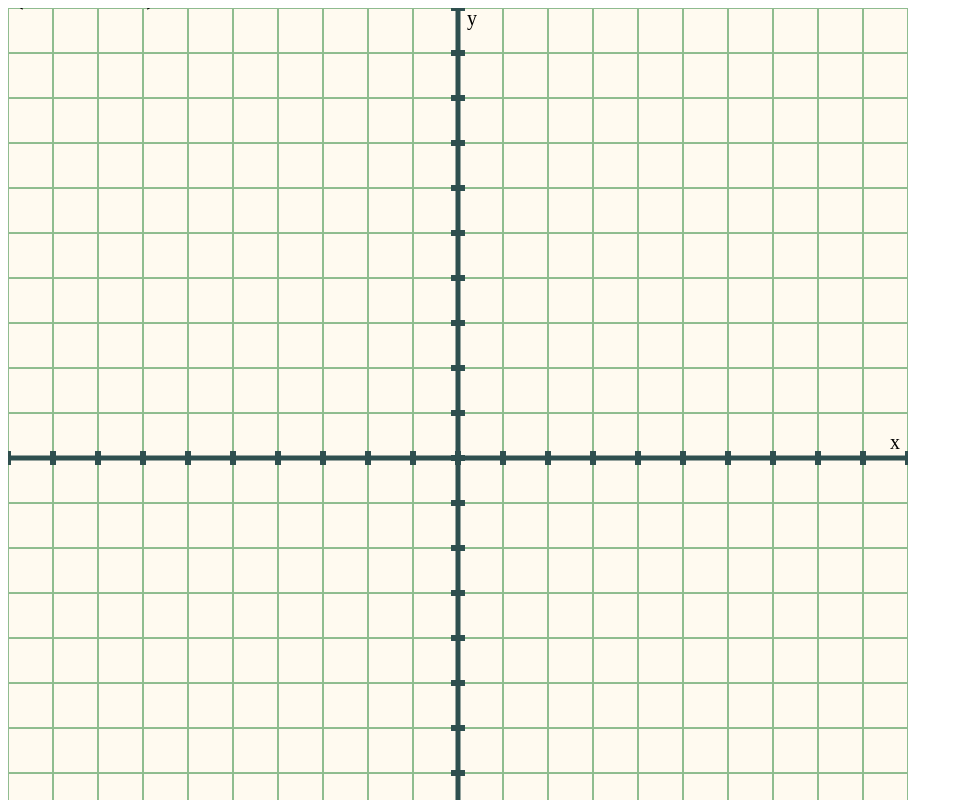
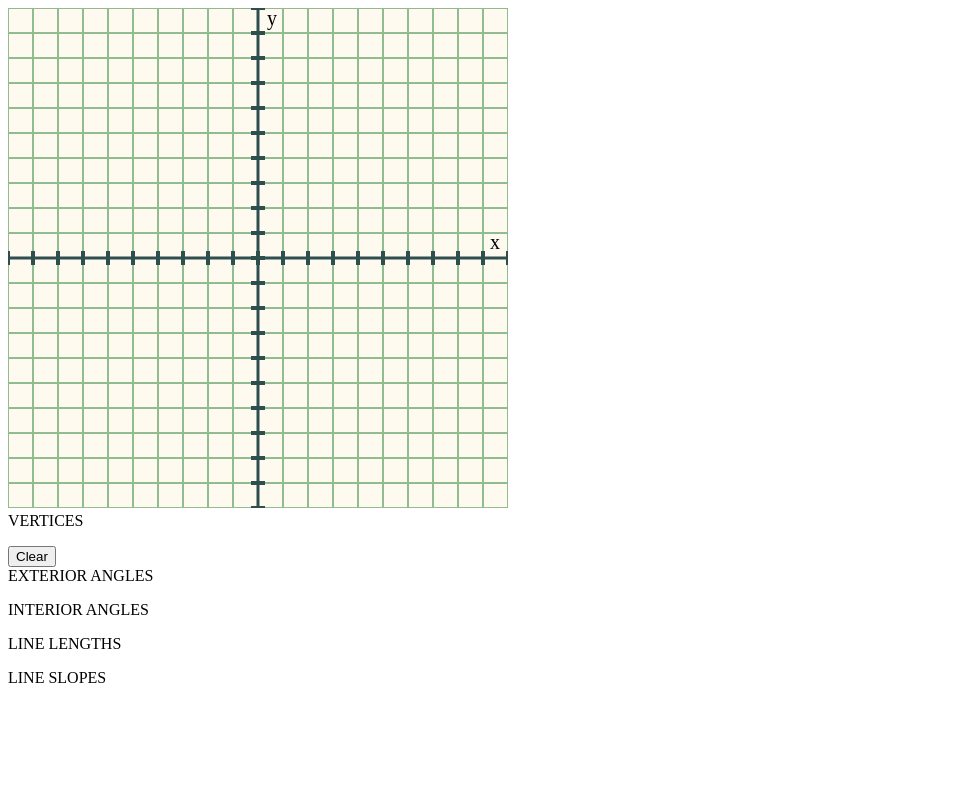
Before and after one commit to NotLiu/Schwarz-Christoffel, a React app in the folder frontend/: page / in a window 1280 px wide. Shown: the top 800 px of the page, without its empty margins (0-963 px from the left). Built offline with nearby package versions, Linux system fonts and the light colour scheme; the HTML template or start-up script is replaced by a standard one.

Commit message:
translated vertex plotting

```diff
--- a/frontend/src/App.js
+++ b/frontend/src/App.js
@@ -25,10 +25,11 @@ class App extends React.Component {
       lineSlopes: [],
       polygon: false,
       mouseCoords: [0, 0],
+      planePlotVertices: [],
     };
 
-    this.canvasWidth = 900;
-    this.canvasHeight = 900;
+    this.canvasWidth = 500;
+    this.canvasHeight = 500;
     this.gridHeight =
       this.canvasHeight /
       (Math.abs(this.state.gridSize[3]) + Math.abs(this.state.gridSize[2]));
@@ -58,6 +59,9 @@ class App extends React.Component {
     this.customRoundX = this.customRoundX.bind(this);
     this.customRoundY = this.customRoundY.bind(this);
     this.mouseClicked = this.mouseClicked.bind(this);
+    this.vertexPlotConversionX = this.vertexPlotConversionX.bind(this);
+    this.vertexPlotConversionY = this.vertexPlotConversionY.bind(this);
+    this.plotVertices = this.plotVertices.bind(this);
   }
 
   // Sketch = (p) => {
@@ -435,11 +439,11 @@ class App extends React.Component {
   }
 
   vertexPlotConversionX(vertex, xSep = 0) {
-    return vertex * gridWidth + originx + xSep;
+    return vertex * this.gridWidth + this.originx + xSep;
   }
 
   vertexPlotConversionY(vertex, ySep = 0) {
-    return -vertex * gridHeight + originy + ySep;
+    return -vertex * this.gridHeight + this.originy + ySep;
   }
 
   mouseClicked() {
@@ -474,7 +478,7 @@ class App extends React.Component {
       this.getPolyData(vertices);
       this.setState({ vertices });
     }
-    console.log(this.state.vertices);
+    this.plotVertices(new_vert);
   }
 
   changeMouseCoords(evt) {
@@ -494,6 +498,32 @@ class App extends React.Component {
     this.setState({ mouseCoords });
   }
 
+  // for (let i = 0; i < this.state.vertices.length; i++) {
+  //   //       p.circle(
+  //   //         vertexPlotConversionX(this.state.vertices[i][0]),
+  //   //         vertexPlotConversionY(this.state.vertices[i][1]),
+  //   //         3
+  //   //       );
+  //   //       p.vertex(
+  //   //         vertexPlotConversionX(this.state.vertices[i][0]),
+  //   //         vertexPlotConversionY(this.state.vertices[i][1])
+  //   //       );
+  //   //     }
+  plotVertices(vert) {
+    this.state.planePlotVertices.push(
+      <circle
+        cx={this.vertexPlotConversionX(vert[0])}
+        cy={this.vertexPlotConversionY(vert[1])}
+        r={2}
+        fill="darkslategrey"
+      />
+    );
+    let planePlot = this.state.planePlotVertices;
+
+    this.setState(planePlot);
+    console.log(this.state.planePlotVertices);
+  }
+
   componentDidMount() {
     // this.myP5 = new p5(this.Sketch, this.myRef.current);
     //write axios as promise to ensure data from server before continuing
@@ -506,6 +536,7 @@ class App extends React.Component {
       this.setState({ extAngles: [] });
       this.setState({ lineLengths: [] });
       this.setState({ lineSlopes: [] });
+      this.setState({ planePlotVertices: [] });
     };
     const listItems = this.state.vertices.map((vertex, index) => (
       <li key={index}>
@@ -569,7 +600,7 @@ class App extends React.Component {
             x2={this.originx + i * this.gridWidth}
             y2={this.originy + 7}
             stroke="DarkSlateGray"
-            strokeWidth="5"
+            strokeWidth="3"
           />
         );
         cPlane.push(
@@ -579,7 +610,7 @@ class App extends React.Component {
             x2={this.originx + 7}
             y2={this.originy - j * this.gridHeight}
             stroke="DarkSlateGray"
-            strokeWidth="5"
+            strokeWidth="3"
           />
         );
       }
@@ -592,7 +623,7 @@ class App extends React.Component {
         x2={this.canvasWidth}
         y2={this.originy}
         stroke="DarkSlateGray"
-        strokeWidth="5"
+        strokeWidth="3"
       />
     );
     cPlane.push(
@@ -602,7 +633,7 @@ class App extends React.Component {
         x2={this.originx}
         y2={this.canvasHeight}
         stroke="DarkSlateGray"
-        strokeWidth="5"
+        strokeWidth="3"
       />
     );
     //axis labels
@@ -674,7 +705,7 @@ class App extends React.Component {
               <text
                 x={this.state.mouseCoords[0] + 5}
                 y={this.state.mouseCoords[1] - 5}
-                style={{ font: "32px helvetica bold", fontWeight: "bold" }}
+                style={{ font: "20px helvetica bold", fontWeight: "bold" }}
                 className="svgText"
               >
                 (
@@ -691,7 +722,7 @@ class App extends React.Component {
                 }
                 )
               </text>
-              <g></g>
+              <g>{this.state.planePlotVertices}</g>
             </g>
           </svg>
         </div>
```
